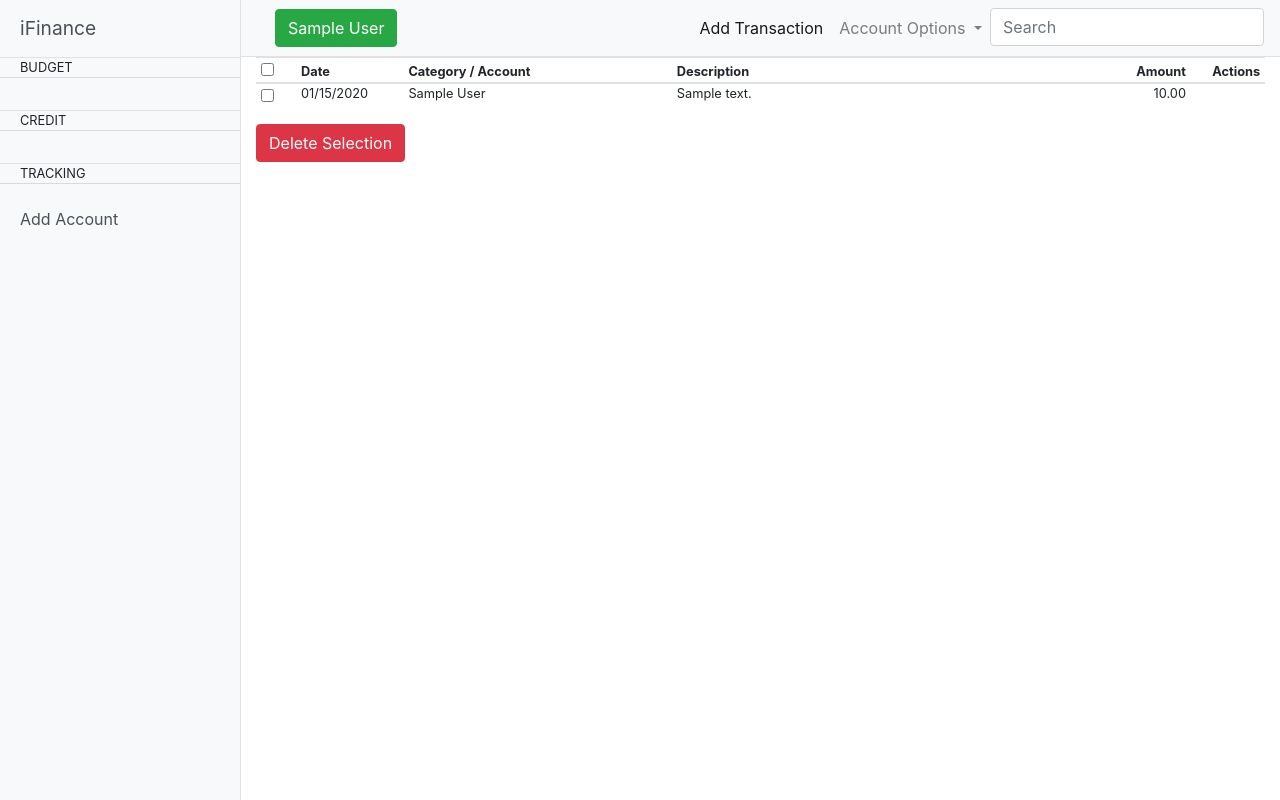
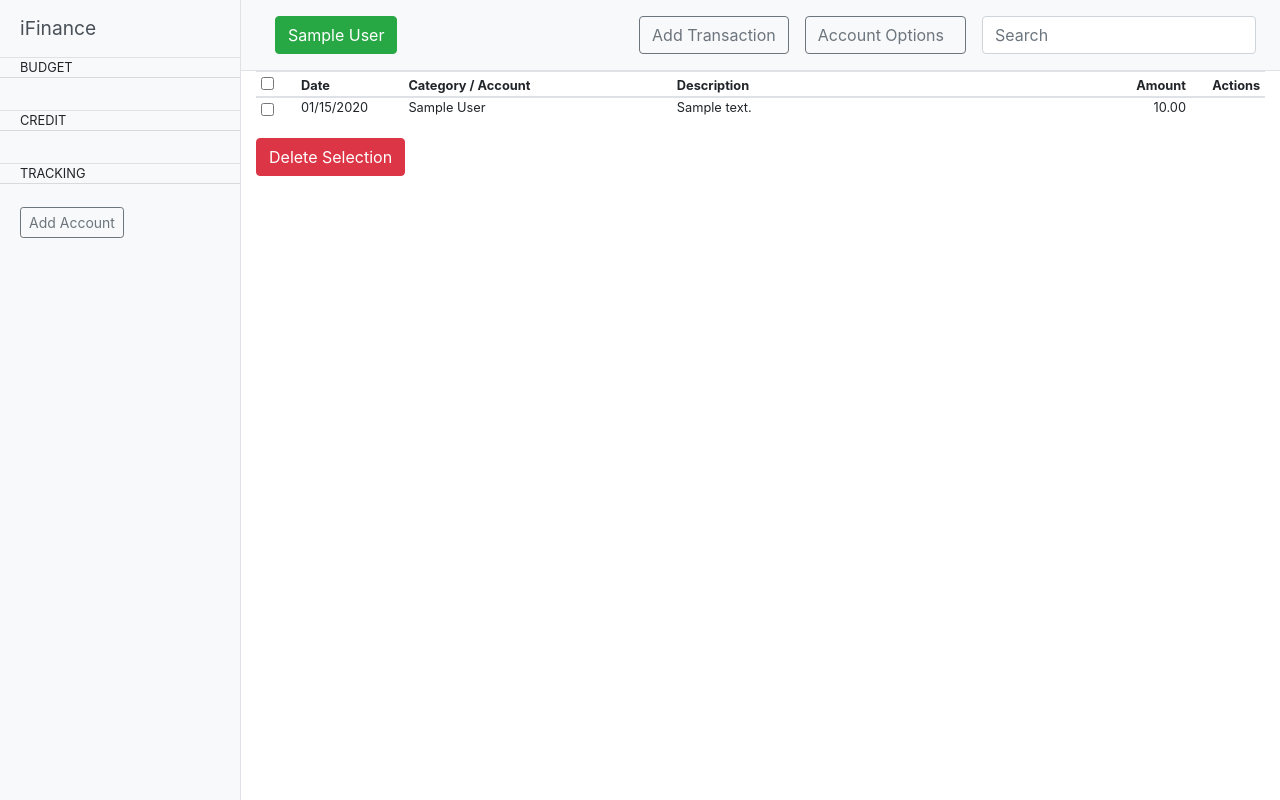
Before and after one commit to RolandoXIX/IFinance, a Django app: page /transactions/1/ in a window 1280 px wide. Run offline with Django 3.2, Linux system fonts and the light colour scheme; tables that the repository leaves empty hold one stand-in row (values such as "Sample post"); some libraries are stand-ins or nearby versions.

Commit message:
Improvements in templates

```diff
--- a/main/templates/main/base.html
+++ b/main/templates/main/base.html
@@ -21,6 +21,10 @@
 
     body {
       overflow-x: hidden;
+    }
+
+    .dropdown-toggle::after {
+    display:none;
     }
 
     #sidebar-wrapper {
@@ -123,7 +127,7 @@
 
         <!-- Add account button -->
         <br>
-        <a class="list-group-item py-0 border-0 list-group-item-action d-flex justify-content-between align-items-center bg-light" href="{% url 'add_account' %}" >Add Account</a>
+        <a class="list-group-item py-0 border-0 list-group-item-action d-flex justify-content-between align-items-center bg-light" href="{% url 'add_account' %}" ><button type="button" class="btn btn-outline-secondary btn-sm">Add Account</button></a>
 
       </div>
     </div>
@@ -178,12 +182,6 @@
     });
   </script>
 
-<script>
-    $(function() {
-        $("#id_date").focus();
-    });
-</script>
-
     {% block js %}
     {% endblock js %}
 
--- a/main/templates/main/transactions_list.html
+++ b/main/templates/main/transactions_list.html
@@ -69,12 +69,12 @@
 
 {% block navbar %}
   <li class="nav-item active">
-    <a class="nav-link" href="{% url 'add_transaction' account=active.pk %}">Add Transaction <span class="sr-only">(current)</span></a>
+    <a class="nav-link" href="{% url 'add_transaction' account=active.pk %}"><button type="button" class="btn btn-outline-secondary">Add Transaction</button><span class="sr-only">(current)</span></a>
   </li>
   {% if active.pk != 0 %}
   <li class="nav-item dropdown">
     <a class="nav-link dropdown-toggle" href="#" id="navbarDropdown" role="button" data-toggle="dropdown" aria-haspopup="true" aria-expanded="false">
-      Account Options
+      <button type="button" class="btn btn-outline-secondary">Account Options&nbsp&nbsp<span class="oi oi-chevron-bottom small"></span></button>
     </a>
     <div class="dropdown-menu dropdown-menu-right" aria-labelledby="navbarDropdown">
       <a class="dropdown-item" href="{% url 'edit_account' active.pk %}">Edit Account</a>
@@ -85,7 +85,8 @@
     {% endif %}
   </li>
   <li class="nav-item active">
-    <input id="search" class="form-control" type="text" placeholder="Search" aria-label="Search">
+    <a class="nav-link" href='#'>
+    <input id="search" class="form-control" type="text" placeholder="Search" aria-label="Search"></a>
   </li>
 {% endblock navbar %}
 
```
